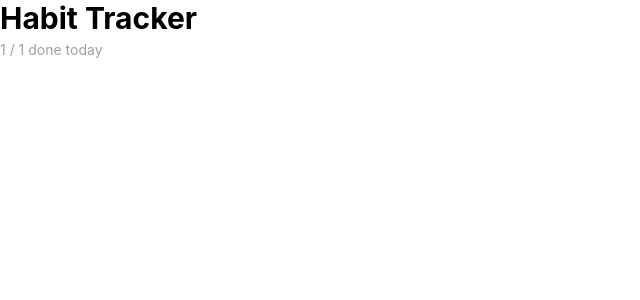
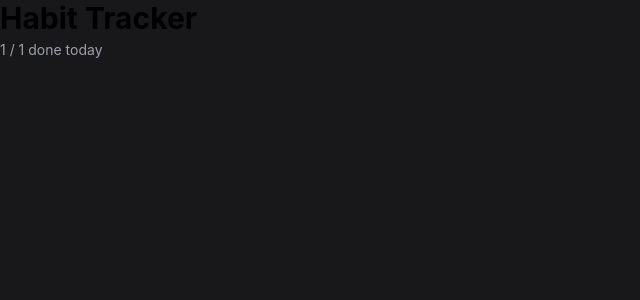
Before and after one commit to Adris3/habit_tracker, a React (Vite) app: page / in a window 1280 px wide. Shown: the top 300 px of the page, without its empty margins (0-640 px from the left). Built offline with nearby package versions, Linux system fonts and the light colour scheme.

Commit message:
Changing background colour of site

```diff
--- a/src/index.css
+++ b/src/index.css
@@ -1 +1,4 @@
-@import "tailwindcss"
+@import "tailwindcss";
+body{
+    background-color: var(--color-zinc-900);
+}
```
